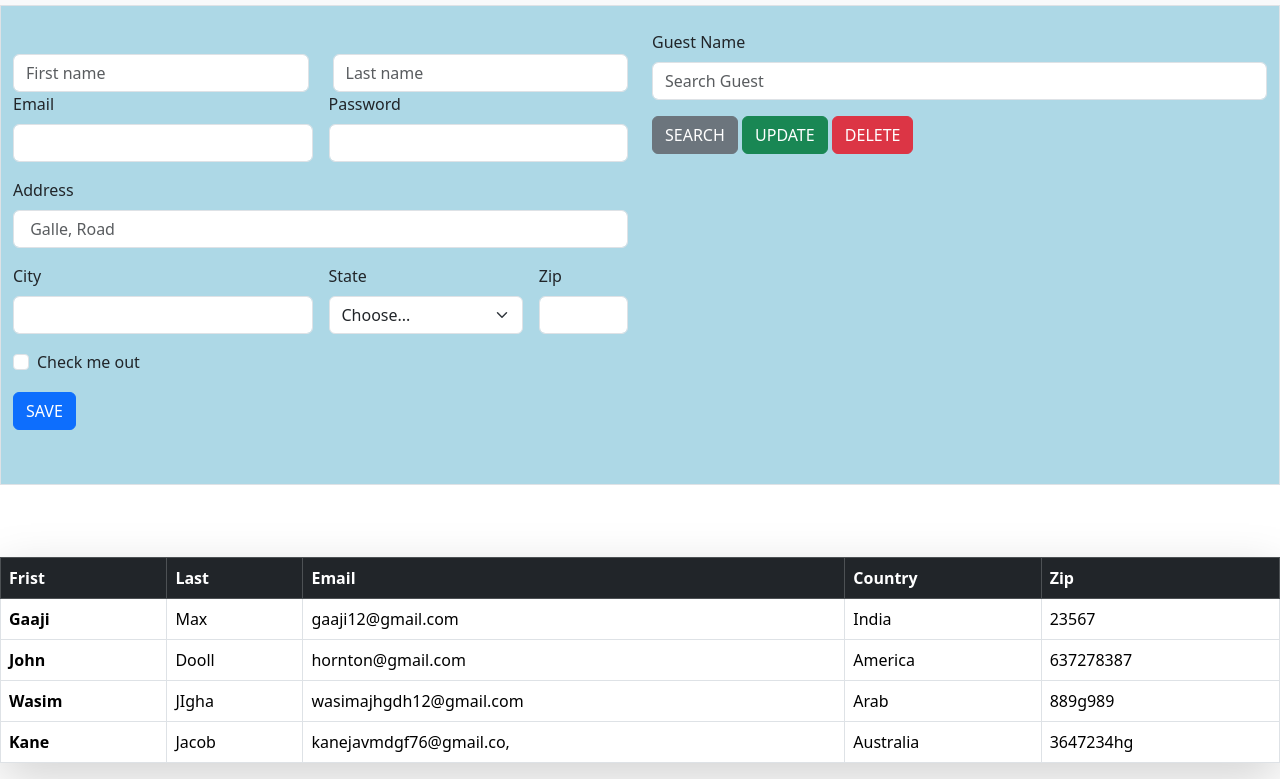
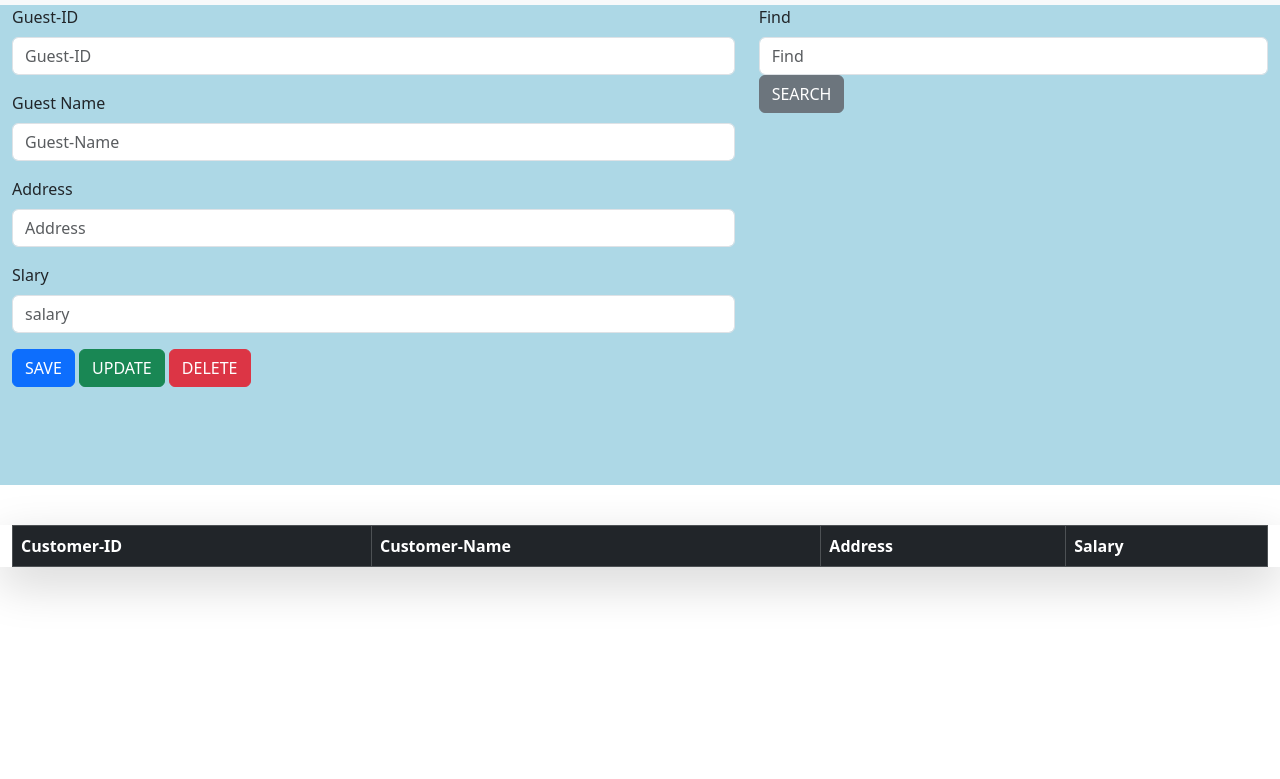
Before and after one commit to gaaji12345/Boostwrap-Pos, a plain HTML site: page assects/pages/guest.html in a window 1280 px wide. Shown: the part 51-830 px from the top of the page. After the commit the page ends 800 px from the top, so only its background shows below. Drawn offline with nearby package versions, Linux system fonts and the light colour scheme.

Commit message:
add a row for guest

```diff
--- a/assects/pages/guest.html
+++ b/assects/pages/guest.html
@@ -49,118 +49,99 @@
 </nav>
 
 <main class="container-fluid">
-    <section class="row border border-1 ">
-        <div class="col">
-            <br>
-            <br>
-            <div class="row">
-                <div class="col">
-                    <input type="text" class="form-control" placeholder="First name" aria-label="First name">
-                </div>
-                <div class="col">
-                    <input type="text" class="form-control" placeholder="Last name" aria-label="Last name">
-                </div>
+    <section class="row">
+<!--        <div class="col"></div>-->
+        <div class="col-7">
+            <div class="mb-3">
+                <label for="input1" class="form-label">Guest-ID</label>
+                <input type="text" class="form-control" id="input1" placeholder="Guest-ID">
+                <p><small id="error" class="text-bg-danger"></small></p>
             </div>
-            <form class="row g-3">
-                <div class="col-md-6">
-                    <label for="inputEmail4" class="form-label">Email</label>
-                    <input type="email" class="form-control" id="inputEmail4">
-                </div>
-                <div class="col-md-6">
-                    <label for="inputPassword4" class="form-label">Password</label>
-                    <input type="password" class="form-control" id="inputPassword4">
-                </div>
-                <div class="col-12">
-                    <label for="inputAddress" class="form-label">Address</label>
-                    <input type="text" class="form-control" id="inputAddress" placeholder=" Galle, Road">
-                </div>
-                <div class="col-md-6">
-                    <label for="inputCity" class="form-label">City</label>
-                    <input type="text" class="form-control" id="inputCity">
-                </div>
-                <div class="col-md-4">
-                    <label for="inputState" class="form-label">State</label>
-                    <select id="inputState" class="form-select">
-                        <option selected>Choose...</option>
-                        <option>...</option>
-                    </select>
-                </div>
-                <div class="col-md-2">
-                    <label for="inputZip" class="form-label">Zip</label>
-                    <input type="text" class="form-control" id="inputZip">
-                </div>
-                <div class="col-12">
-                    <div class="form-check">
-                        <input class="form-check-input" type="checkbox" id="gridCheck">
-                        <label class="form-check-label" for="gridCheck">
-                            Check me out
-                        </label>
-                    </div>
-                </div>
-                <div class="col-12">
-                    <button type="submit" class="btn btn-primary"> SAVE</button>
-                </div>
-            </form>
-        </div>
-        <div class="col ">
-            <br>
             <div class="mb-3">
-                <label for="exampleFormControlInput1" class="form-label">Guest Name</label>
-                <input type="email" class="form-control" id="exampleFormControlInput1" placeholder="Search Guest">
+                <label for="input2" class="form-label">Guest Name</label>
+                <input type="text" class="form-control" id="input2" placeholder="Guest-Name">
             </div>
-            <button type="button" class="btn btn-secondary">SEARCH</button>
+            <div class="mb-3">
+                <label for="input3" class="form-label">Address</label>
+                <input type="text" class="form-control" id="input3" placeholder="Address">
+            </div>
+            <div class="mb-3">
+                <label for="input4" class="form-label">Slary</label>
+                <input type="tel" class="form-control" id="input4" placeholder="salary">
+            </div>
+
+            <button type="submit" id="btnsave" class="btn btn-primary"> SAVE</button>
             <button type="button" class="btn btn-success">UPDATE</button>
             <button type="button" class="btn btn-danger">DELETE</button>
-
+        </div>
+        <div class="col">
+            <div class="mb-3">
+                <label for="input4" class="form-label">Find</label>
+                <input type="text"  class="form-control" id="input5" placeholder="Find">
+                <button type="button" id="btnsearch" class="btn btn-secondary">SEARCH</button>
+            </div>
         </div>
     </section>
 </main>
 <br>
 
-<div class="shadow-lg">
-<table class="table table-bordered  mt-5">
-    <thead class="table-dark ">
-    <tr>
-        <th scope="col">Frist</th>
-        <th scope="col">Last</th>
-        <th scope="col">Email</th>
-        <th scope="col">Country</th>
-        <th scope="col">Zip</th>
-    </tr>
-    </thead>
-    <tbody>
-    <tr>
-        <th scope="row">Gaaji</th>
-        <td>Max</td>
-        <td>gaaji12@gmail.com</td>
-        <td>India</td>
-        <td>23567</td>
-    </tr>
-    <tr>
-        <th scope="row">John</th>
-        <td>Dooll</td>
-        <td>hornton@gmail.com</td>
-        <td>America</td>
-        <td>637278387</td>
-    </tr>
-    <tr>
-        <th scope="row">Wasim</th>
-        <td>JIgha</td>
-        <td>wasimajhgdh12@gmail.com</td>
-        <td>Arab</td>
-        <td>889g989</td>
-    </tr>
-    <tr>
-        <th scope="row">Kane</th>
-        <td>Jacob</td>
-        <td>kanejavmdgf76@gmail.co,</td>
-        <td>Australia</td>
-        <td>3647234hg</td>
-    </tr>
+<div class="shadow-lg container-fluid">
+    <table class="table table-bordered  mt-3">
+        <thead class="table-dark ">
+        <tr>
+            <th scope="col">Customer-ID</th>
+            <th scope="col">Customer-Name</th>
+            <th scope="col">Address</th>
+            <th scope="col">Salary</th>
+
+        </tr>
+        </thead>
+        <tbody id="tb">
+
+        </tbody>
+    </table>
+</div>
+
+<script src="js/bootstrap.min.js"></script>
+<script src="jquery-3.7.1.min.js"></script>
+
+<script>
+
+   $("#btnsave").click(function () {
+
+       let customerId= $("#input1").val();
+       let cusName= $("#input2").val();
+       let cusAddress=  $("#input3").val();
+       let cusSalary=  $("#input4").val();
 
 
-    </tbody>
-</table>
-</div>
+        let row= `<tr><th>${customerId}</th> <th>${cusName}</th> <th>${cusAddress}</th> <th>${cusSalary}</th> </tr>`;
+         console.log(row);
+
+         $("#tb").append(row);
+       console.log(customerId,cusName,cusAddress,cusSalary);
+
+       // $("#tb>tr").click(function () {
+       //     // console.log($(this));
+       //     let cusId=$(this).children(":eq(0)").text();
+       //     let cusName=$(this).children(":eq(1)").text();
+       //     let cusAddress=$(this).children(":eq(2)").text();
+       //     let cusSalary=$(this).children(":eq(3)").text();
+       //
+       //    // console.log(cusId,cusName,cusAddress,cusTel);
+       //
+       //
+       //      $("#inputId").val(cusId);
+       //      $("#inputName").val(cusName);
+       //     $("#inputAddress").val(cusAddress);
+       //      $("#inputsalary").val(cusSalary);
+       //
+       // });
+
+
+   });
+
+</script>
+
 </body>
 </html>
```
